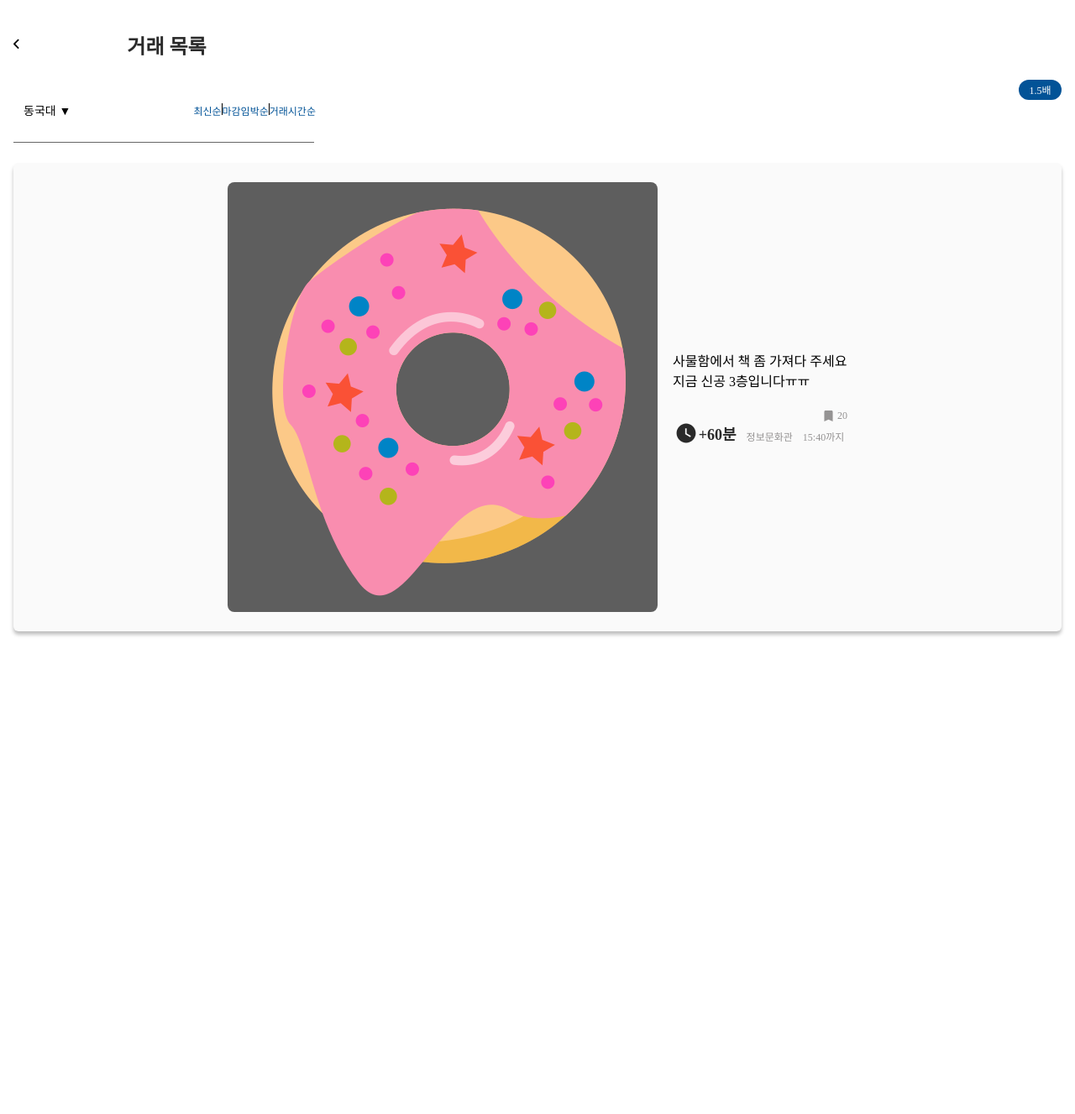
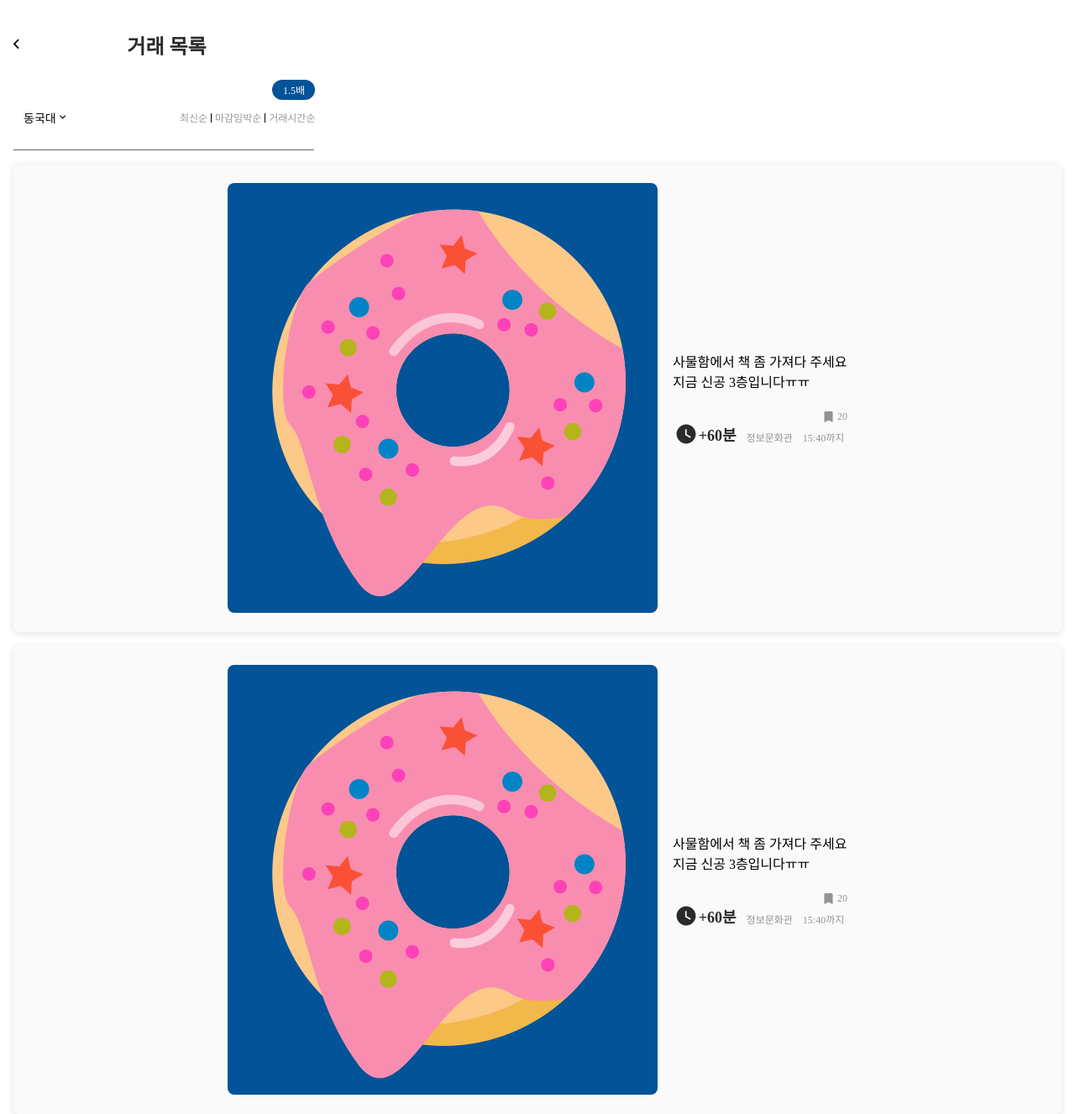
Before and after one commit to LikeLion-at-DGU/2025-simba-5-Tickitaka, a Django app: page /posts/post_list in a window 1280 px wide. Shown: the whole page at 84% size. Before the commit the page ends 758 px from the top, so only its background shows below. Run offline with Django 5.2, Linux system fonts and the light colour scheme.

Commit message:
post_list.css 수정

```diff
--- a/posts/templates/posts/post_list.html
+++ b/posts/templates/posts/post_list.html
@@ -18,7 +18,11 @@
             </div>
             <div class="post-list-navbar_sy">
                 <div class="dropdown_sy">
-                    <div id="selectedBuilding_sy" class="dropdown-button_sy" onclick="toggleDropdown()">동국대<!-- {{ post.university_id }}--> ▼</div>
+                    <div id="selectedBuilding_sy" class="dropdown-button_sy" onclick="toggleDropdown()">동국대<!-- {{ post.university_id }}-->
+                        <svg width="13" height="8" viewBox="0 0 13 8" xmlns="http://www.w3.org/2000/svg">
+                            <path fill-rule="evenodd" clip-rule="evenodd" d="M5.65703 7.38911L2.67029e-05 1.73212L1.41403 0.318115L6.36403 5.26812L11.314 0.318115L12.728 1.73212L7.07103 7.38911C6.8835 7.57659 6.62919 7.6819 6.36403 7.6819C6.09886 7.6819 5.84455 7.57659 5.65703 7.38911Z" fill="black"/>
+                        </svg>
+                    </div>
                     <div id="buildingDropdown_sy" class="dropdown-content_sy">
                         {% for building in building %}
                             <div onclick="selectBuilding('{{ post.building }}')">{{ post.building }}</div>
@@ -64,7 +68,39 @@
                     </div>
                 </div>
             </div>
+
+            <div class="post-container_sy">
+                <div class="post-image_sy">
+                    <img src="{% static 'images/test.png' %}" alt="테스트 이미지">
+                </div>
+                <div class="post-item_sy">
+                    <h2 class="post-title_sy">사물함에서 책 좀 가져다 주세요 지금 신공 3층입니다ㅠㅠ<!-- {{ post.title }}--></h2>
+                    <div class="post-first-info_sy">
+                        <div class="post-liked_sy">
+                            <svg width="10" height="13" viewBox="0 0 10 13" fill="none" xmlns="http://www.w3.org/2000/svg">
+                                <path d="M0.625 12.125V2.125C0.625 1.78125 0.7475 1.48708 0.9925 1.2425C1.2375 0.997917 1.53167 0.875417 1.875 0.875H8.125C8.46875 0.875 8.76313 0.9975 9.00813 1.2425C9.25313 1.4875 9.37542 1.78167 9.375 2.125V12.125L5 10.25L0.625 12.125Z" fill="#959393"/>
+                            </svg>
+                            <p class="post-liked-count_sy">20<!-- {{ post.saved_count }}--></p>
+                        </div>
+                        <div class="post-second-info-sy">
+                            <div class="post-time_sy">
+                                <svg width="21" height="20" viewBox="0 0 21 20" fill="none" xmlns="http://www.w3.org/2000/svg">
+                                    <path d="M10.5 0C9.18678 0 7.88642 0.258658 6.67317 0.761205C5.45991 1.26375 4.35752 2.00035 3.42893 2.92893C1.55357 4.8043 0.5 7.34784 0.5 10C0.5 12.6522 1.55357 15.1957 3.42893 17.0711C4.35752 17.9997 5.45991 18.7362 6.67317 19.2388C7.88642 19.7413 9.18678 20 10.5 20C13.1522 20 15.6957 18.9464 17.5711 17.0711C19.4464 15.1957 20.5 12.6522 20.5 10C20.5 8.68678 20.2413 7.38642 19.7388 6.17317C19.2362 4.95991 18.4997 3.85752 17.5711 2.92893C16.6425 2.00035 15.5401 1.26375 14.3268 0.761205C13.1136 0.258658 11.8132 0 10.5 0ZM14.7 14.2L9.5 11V5H11V10.2L15.5 12.9L14.7 14.2Z" fill="#2A2A2A"/>
+                                </svg>
+                                <p class="post-time-text_sy">+60분 <!-- {{ post.accounts }}--></p>
+                            </div>
+                            <div class="post-location_sy">정보문화관<!-- {{ post.building }} --></div>
+                            <div class="post-deadline_sy">15:40<!-- {{ post.deadline }} -->까지</div>
+                        </div>
+                    </div>
+                </div>
+            </div>
+
+
         </div>
+
+
+
     </div>
 </body>
 
--- a/project/static/css/post_list.css
+++ b/project/static/css/post_list.css
@@ -10,6 +10,7 @@
 
 .post-list-header_sy {
     margin-bottom: 16px;
+    position: fixed;
 
 }
 
@@ -41,6 +42,7 @@
 .time-boost-btn_sy {
     display: flex;
     justify-content: flex-end;
+    margin-bottom: 8px;
 }
 
 .time-boost-btn_sy button {
@@ -64,7 +66,7 @@
 .post-list-navbar_sy {
     display: flex;
     align-items: center;
-    gap: 134px;
+    gap: 124px;
     align-self: stretch;
 }
 
@@ -77,6 +79,12 @@
     border-radius: 8px;
     font-size: 14px;
     cursor: pointer;
+}
+
+.dropdown-button_sy svg {
+    width: 7.364px;
+    height: 12.728px;
+    fill: #000;
 }
 
 .dropdown-content_sy {
@@ -105,17 +113,18 @@
 
 .category-line_sy {
     width: 1px;
-    height: 14px;
+    height: 11px;
     background-color: black;
 }
 
 .list-category_sy {
-    width: 155.272px;
     display: flex;
+    align-items: center;
+    gap:4px;
 }
 
 .list-category_sy p {
-    color: #025397;
+    color: var(--S-N-3, #999);
     text-align: center;
     font-family: Pretendard;
     font-size: 12px;
@@ -134,7 +143,8 @@
 .post-list_sy {
     display: flex;
     flex-direction: column;
-    gap:24px;
+    gap: 16px;
+    padding-top: 159px;
 }
 
 .post-container_sy {
@@ -145,7 +155,7 @@
     align-self: stretch;
     border-radius: 6px;
     background: #FAFAFA;
-    box-shadow: 0px 4px 4px 0px rgba(0, 0, 0, 0.25);
+    box-shadow: 0px 2px 8px 0px rgba(0, 0, 0, 0.12);
     align-items: center;
     gap: 18px;
 }
@@ -155,7 +165,7 @@
     align-items: stretch;
     aspect-ratio: 1 / 1;
     border-radius: 8px;
-    background: #5E5E5E;
+    background: #025397;
     overflow: hidden;
 }
 
@@ -164,11 +174,9 @@
     height: 100%;
     object-fit: cover;
     display: block;
-    /* ✅ inline 문제 제거 */
     vertical-align: top;
-    /* ✅ 아래쪽 틈 제거 */
     line-height: 0;
-    /* ✅ 폰트 기준 정렬 여백 제거 */ }
+}
 
 .post-item_sy {
     display: flex;
```
